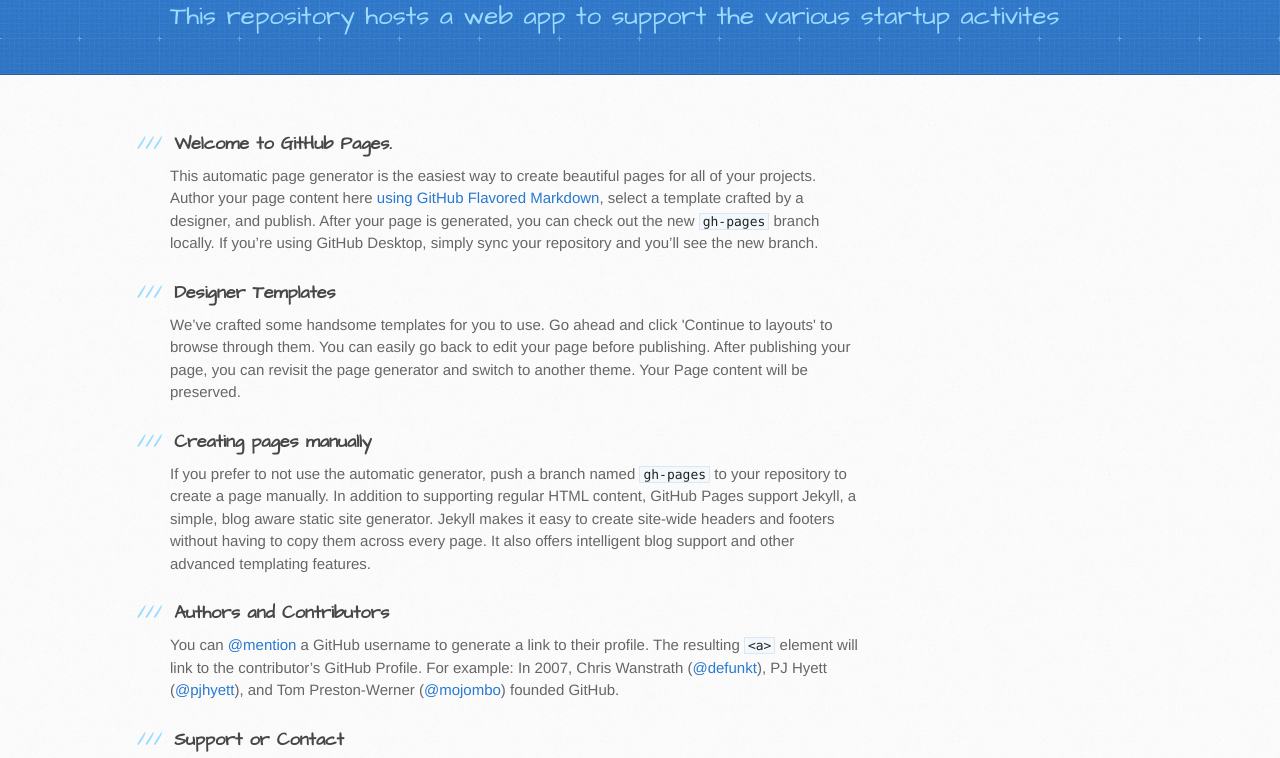
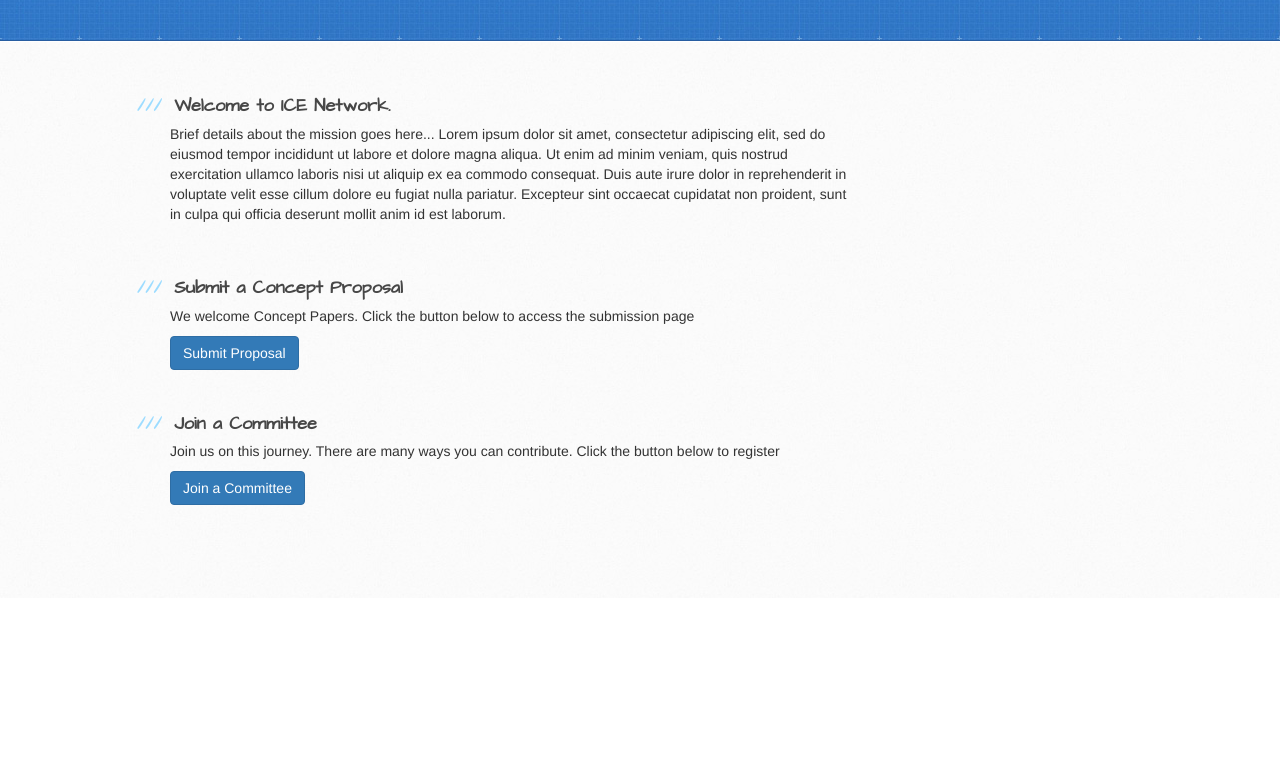
Before and after one commit to icenetworktv/icenetworktv.github.io, a plain HTML site: page index.html in a window 1280 px wide. Shown: the part 202-960 px from the top of the page. After the commit the page ends 800 px from the top, so only its background shows below. Drawn offline with nearby package versions, Linux system fonts and the light colour scheme.

Commit message:
html | index.html: Replaced generic content with org specific info

```diff
--- a/index.html
+++ b/index.html
@@ -8,6 +8,8 @@
     <link rel="stylesheet" type="text/css" href="stylesheets/stylesheet.css" media="screen">
     <link rel="stylesheet" type="text/css" href="stylesheets/github-light.css" media="screen">
     <link rel="stylesheet" type="text/css" href="stylesheets/print.css" media="print">
+
+    <link rel="stylesheet" type="text/css" href="https://maxcdn.bootstrapcdn.com/bootstrap/3.3.6/css/bootstrap.min.css">
 
     <!--[if lt IE 9]>
     <script src="//html5shiv.googlecode.com/svn/trunk/html5.js"></script>
@@ -20,8 +22,8 @@
     <header>
       <div class="inner">
         <h1>Involved Community Engagement Network</h1>
-        <h2>This repository hosts a web app to support the various startup activites</h2>
-        <a href="https://github.com/ICE-TV-Network/icenetwork.github.io" class="button"><small>View project on</small> GitHub</a>
+        <!--h2>This repository hosts a web app to support the various startup activites</h2-->
+        <!--a href="https://github.com/ICE-TV-Network/icenetwork.github.io" class="button"><small>View project on</small> GitHub</a-->
       </div>
     </header>
 
@@ -33,23 +35,48 @@
             <a id="welcome-to-github-pages" class="anchor" href="#welcome-to-github-pages" aria-hidden="true">
               <span aria-hidden="true" class="octicon octicon-link"></span>
             </a>
-            Welcome to GitHub Pages.
+            Welcome to ICE Network.
           </h3>
 
           <p>
+            Brief details about the mission goes here... Lorem ipsum dolor sit amet, consectetur adipiscing elit, sed do eiusmod tempor incididunt ut labore et dolore magna aliqua. Ut enim ad minim veniam, quis nostrud exercitation ullamco laboris nisi ut aliquip ex ea commodo consequat. Duis aute irure dolor in reprehenderit in voluptate velit esse cillum dolore eu fugiat nulla pariatur. Excepteur sint occaecat cupidatat non proident, sunt in culpa qui officia deserunt mollit anim id est laborum.
+          </p>
+          <br>
+
+
+          <!--p>
             This automatic page generator is the easiest way to create beautiful pages for all of your projects. Author your page content here <a href="https://guides.github.com/features/mastering-markdown/">using GitHub Flavored Markdown</a>, select a template crafted by a designer, and publish. After your page is generated, you can check out the new <code>gh-pages</code> branch locally. If you’re using GitHub Desktop, simply sync your repository and you’ll see the new branch.
-          </p>
+          </p-->
+
 
           <h3>
             <a id="designer-templates" class="anchor" href="#designer-templates" aria-hidden="true">
               <span aria-hidden="true" class="octicon octicon-link"></span>
-            </a>Designer Templates
+            </a>
+            Submit a Concept Proposal
           </h3>
 
           <p>
-            We’ve crafted some handsome templates for you to use. Go ahead and click 'Continue to layouts' to browse through them. You can easily go back to edit your page before publishing. After publishing your page, you can revisit the page generator and switch to another theme. Your Page content will be preserved.
+            We welcome Concept Papers. Click the button below to access the submission page
           </p>
+          <a class="btn btn-primary" type="button">Submit Proposal</a>
+          <br><br>
 
+
+          <h3>
+            <a id="designer-templates" class="anchor" href="#designer-templates" aria-hidden="true">
+              <span aria-hidden="true" class="octicon octicon-link"></span>
+            </a>
+            Join a Committee
+          </h3>
+
+          <p>
+            Join us on this journey. There are many ways you can contribute. Click the button below to register
+          </p>
+          <a class="btn btn-primary" type="button">Join a Committee</a>
+          <br><br><br>
+
+<!--
           <h3>
             <a id="creating-pages-manually" class="anchor" href="#creating-pages-manually" aria-hidden="true">
               <span aria-hidden="true" class="octicon octicon-link"></span>
@@ -82,6 +109,7 @@
           <p>
             Having trouble with Pages? Check out our <a href="https://help.github.com/pages">documentation</a> or <a href="https://github.com/contact">contact support</a> and we’ll help you sort it out.
           </p>
+-->
         </section><!-- / .main-content -->
 
         <!-- aside id="sidebar">
@@ -94,13 +122,19 @@
             .tar.gz file
           </a>
 
-          <p class="repo-owner"><a href="https://github.com/ICE-TV-Network/icenetwork.github.io"></a> is maintained by <a href="https://github.com/ICE-TV-Network">ICE-TV-Network</a>.</p>
+          <p class="repo-owner">
+            <a href="https://github.com/ICE-TV-Network/icenetwork.github.io"></a> is maintained by <a href="https://github.com/ICE-TV-Network">ICE-TV-Network</a>.
+          </p>
 
-          <p>This page was generated by <a href="https://pages.github.com">GitHub Pages</a> using the Architect theme by <a href="https://twitter.com/jasonlong">Jason Long</a>.</p>
+          <p>
+            This page was generated by <a href="https://pages.github.com">GitHub Pages</a> using the Architect theme by <a href="https://twitter.com/jasonlong">Jason Long</a>.
+          </p>
         </aside --><!-- / #sidebar -->
-      </div>
-    </div>
 
+      </div><!-- / .inner -->
+    </div><!-- / #content-wrapper -->
 
+    <script type="text/javascript" src="https://code.jquery.com/jquery-2.2.0.min.js"></script>
+    <script type="text/javascript" src="https://maxcdn.bootstrapcdn.com/bootstrap/3.3.6/js/bootstrap.min.js"></script>
   </body>
 </html>
```
